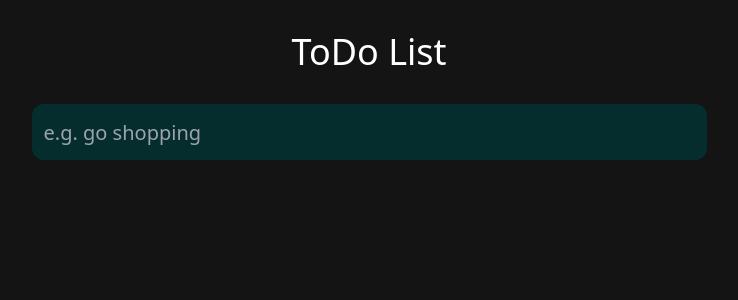
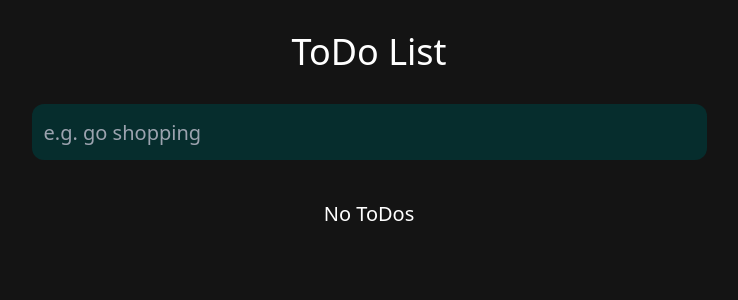
Before and after one commit to robertchapmanrlc/todo-list, a React (Vite) app: page / in a window 1280 px wide. Shown: the top 300 px of the page, without its empty margins (271-1009 px from the left). Built offline with nearby package versions, Linux system fonts and the light colour scheme.

Commit message:
Created a ToDoList component to display a list of all the components or a brief message if there are no todos

```diff
--- /dev/null
+++ b/src/components/ToDoList/ToDoList.tsx
@@ -0,0 +1,22 @@
+import { Todo } from "../../lib/types";
+import ToDoItem from "../TodoItem/TodoItem";
+
+export default function ToDoList() {
+  const todos: Todo[] = [];
+
+  return (
+    <div className="w-full pt-10">
+      {todos.length > 0 ? (
+        <ul>
+          {todos.map((todo) => (
+            <li key={todo.id}>
+              <ToDoItem todo={todo} />
+            </li>
+          ))}
+        </ul>
+      ) : (
+        <p className="text-xl text-white text-center">No ToDos</p>
+      )}
+    </div>
+  );
+}
--- a/src/components/ToDoListApp.tsx
+++ b/src/components/ToDoListApp.tsx
@@ -1,10 +1,12 @@
 import AddToDoForm from "./AddToDoForm/AddToDoForm";
+import ToDoList from "./ToDoList/ToDoList";
 
 export default function TodoListApp() {
   return (
     <div className="w-full sm:max-w-[900px] pt-8">
       <h1 className="text-4xl text-center text-white mb-8">ToDo List</h1>
       <AddToDoForm />
+      <ToDoList />
     </div>
   );
 }
```
